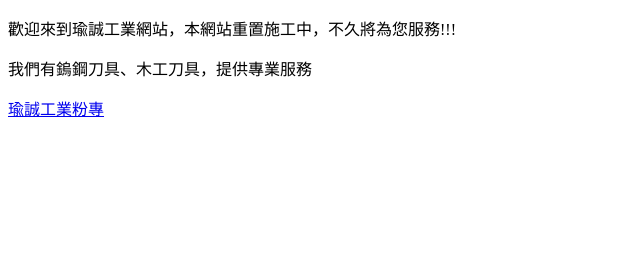
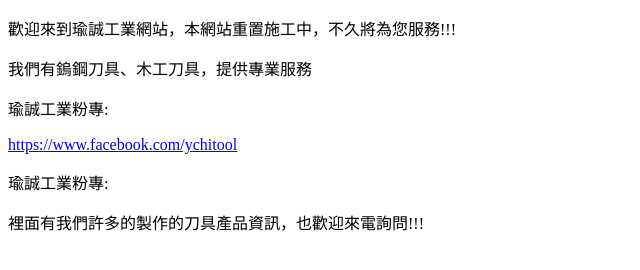
Before and after one commit to robertychi/ychitool, a plain HTML site: page index.html in a window 1280 px wide. Shown: the whole page, without its empty margins (0-640 px from the left). Drawn offline with Linux system fonts and the light colour scheme.

Commit message:
修改連結資訊

```diff
--- a/index.html
+++ b/index.html
@@ -8,6 +8,13 @@
   <body>
     <p>歡迎來到瑜誠工業網站，本網站重置施工中，不久將為您服務!!!</p>
     <p>我們有鎢鋼刀具、木工刀具，提供專業服務</p>
-    <p><a href="https://www.facebook.com/ychitool">瑜誠工業粉專</a></p>
+    <p>瑜誠工業粉專:</p>
+    <p>
+      <a href="https://www.facebook.com/ychitool"
+        >https://www.facebook.com/ychitool</a
+      >
+    </p>
+    <p>瑜誠工業粉專:</p>
+    <p>裡面有我們許多的製作的刀具產品資訊，也歡迎來電詢問!!!</p>
   </body>
 </html>
```
